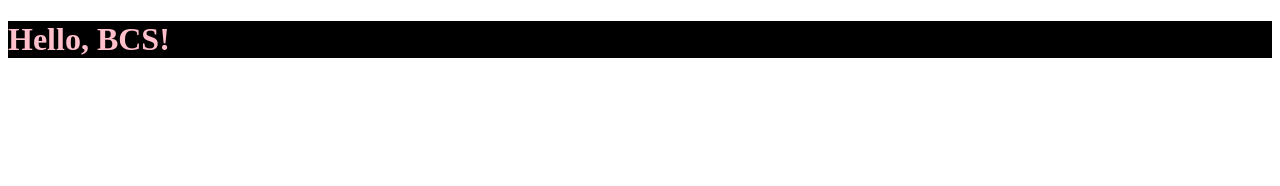
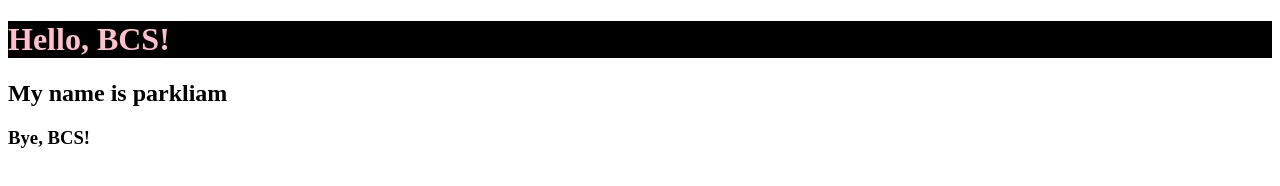
Before and after one commit to parkliam/hello-bcs4, a plain HTML site: page index.html in a window 1280 px wide. Drawn offline with Linux system fonts and the light colour scheme.

Commit message:
Add my name

```diff
--- a/index.html
+++ b/index.html
@@ -8,6 +8,8 @@
 </head>
 <body>
     <h1>Hello, BCS!</h1>
+    <h2>My name is parkliam</h2>
+    <h3>Bye, BCS! </h3>
     <script src="main.js"></script>
 </body>
 </html>
```
Also changed, not shown: main.js (line endings or trailing spaces).
